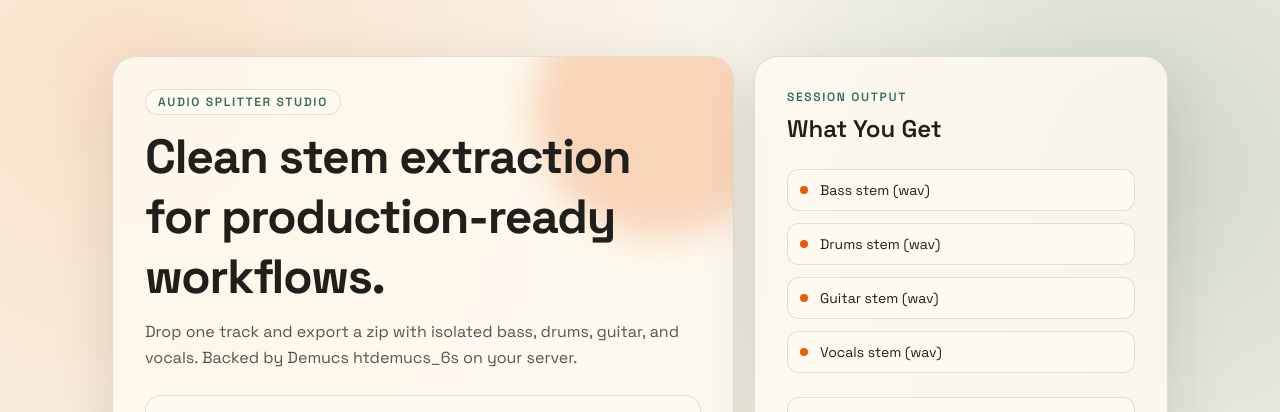
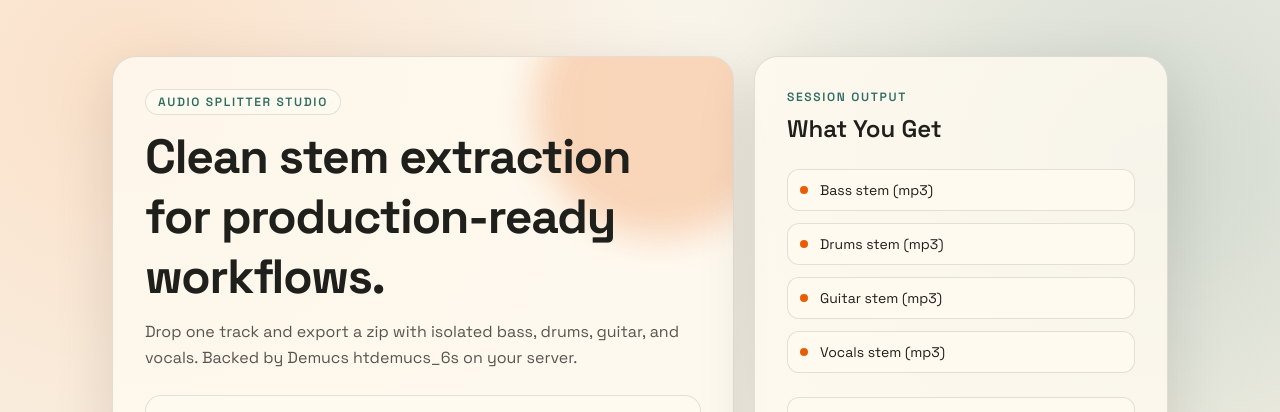
Before and after one commit to suhanstha09/audio_splitter, a Next.js app: page / in a window 1280 px wide. Shown: the top 412 px of the page. Built offline with nearby package versions, Linux system fonts and the light colour scheme.

Commit message:
feat: update stem file format from wav to mp3 in the audio list

```diff
--- a/src/app/page.tsx
+++ b/src/app/page.tsx
@@ -448,10 +448,10 @@ export default function Home() {
 
             <ul className="space-y-3 text-sm">
               {[
-                "Bass stem (wav)",
-                "Drums stem (wav)",
-                "Guitar stem (wav)",
-                "Vocals stem (wav)",
+                "Bass stem (mp3)",
+                "Drums stem (mp3)",
+                "Guitar stem (mp3)",
+                "Vocals stem (mp3)",
               ].map((item) => (
                 <li key={item} className="flex items-center gap-3 rounded-xl border border-[var(--line)] bg-[var(--panel-strong)] px-3 py-2.5">
                   <span className="h-2 w-2 rounded-full bg-[var(--brand)]" aria-hidden="true" />
```
